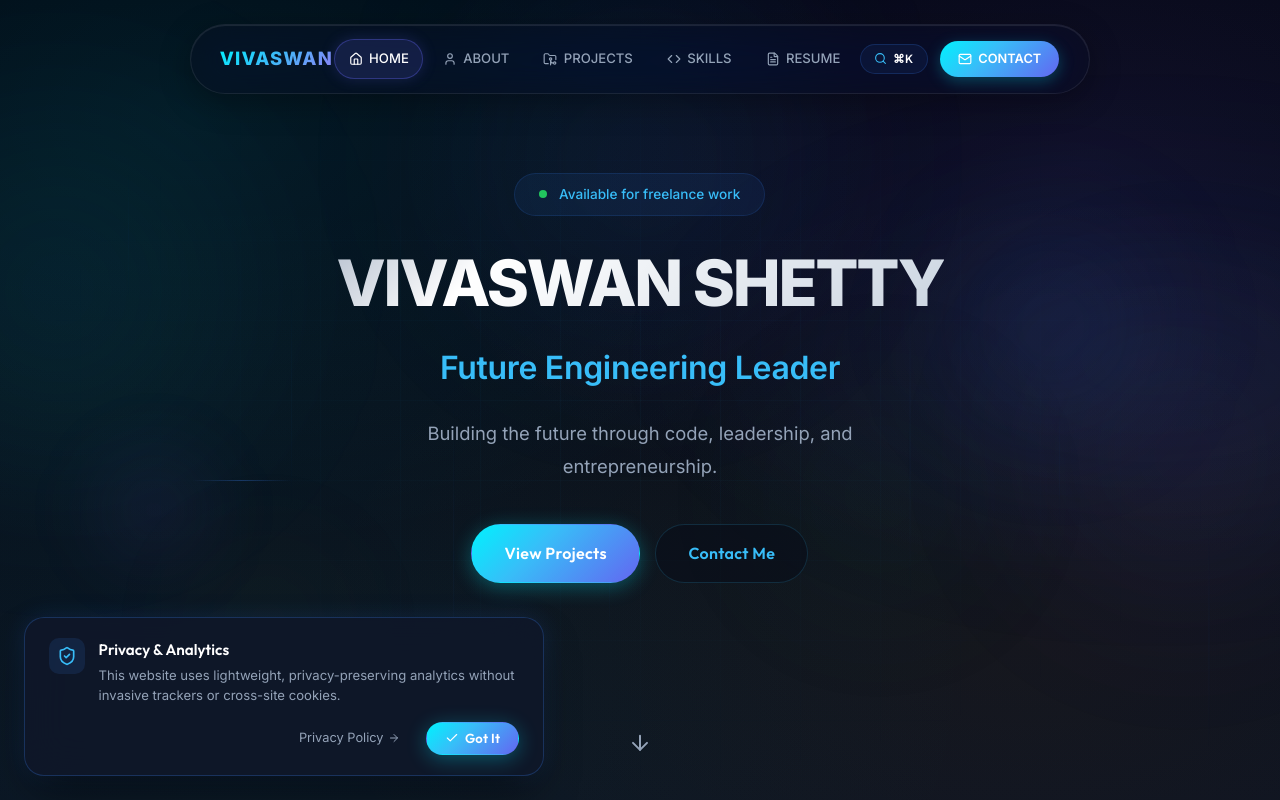
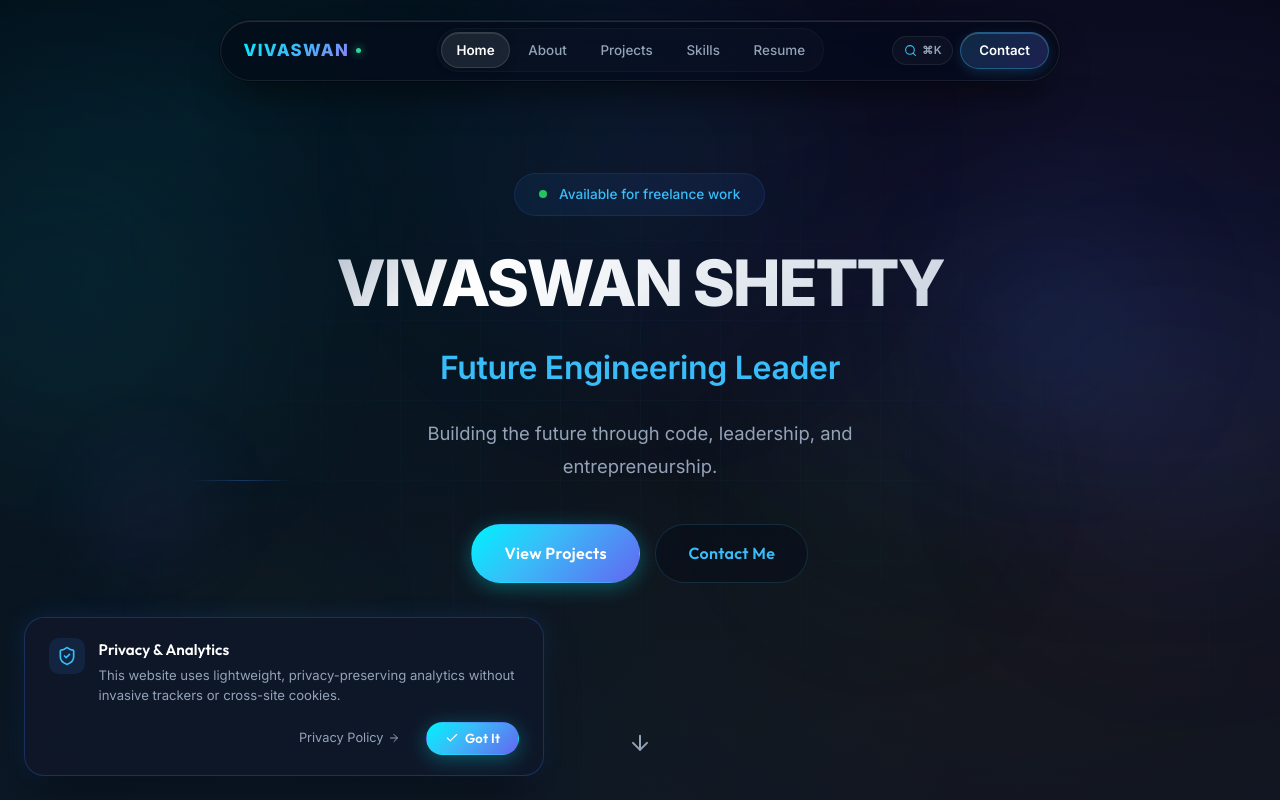
Before and after one commit to vivaswanshetty/Portfolio-Website, a React (Vite) app: page / in a window 1280 px wide. Shown: the top 800 px of the page. Built offline with nearby package versions, Linux system fonts and the light colour scheme.

Commit message:
feat: redesign floating navbar to be breathable, modern, and highly sophisticated with smooth sliding active pill and refined typography

```diff
--- a/src/components/Navbar.jsx
+++ b/src/components/Navbar.jsx
@@ -1,17 +1,17 @@
 import React, { useState } from 'react';
 import { NavLink } from 'react-router-dom';
 import { motion, AnimatePresence } from 'framer-motion';
-import { Home, User, FolderGit2, FileText, Mail, Menu, X, Code, Search, Sparkles } from 'lucide-react';
+import { Home, User, FolderGit2, FileText, Mail, Menu, X, Code, Search } from 'lucide-react';
 
 const Navbar = () => {
     const [isOpen, setIsOpen] = useState(false);
 
     const navLinks = [
-        { name: 'HOME', path: '/', icon: Home },
-        { name: 'ABOUT', path: '/about', icon: User },
-        { name: 'PROJECTS', path: '/projects', icon: FolderGit2 },
-        { name: 'SKILLS', path: '/skills', icon: Code },
-        { name: 'RESUME', path: '/resume', icon: FileText },
+        { name: 'Home', path: '/', icon: Home },
+        { name: 'About', path: '/about', icon: User },
+        { name: 'Projects', path: '/projects', icon: FolderGit2 },
+        { name: 'Skills', path: '/skills', icon: Code },
+        { name: 'Resume', path: '/resume', icon: FileText },
     ];
 
     const openCommandPalette = () => {
@@ -21,11 +21,12 @@ const Navbar = () => {
     return (
         <>
             <motion.nav
-                initial={{ y: -100, opacity: 0 }}
+                initial={{ y: -80, opacity: 0 }}
                 animate={{ y: 0, opacity: 1 }}
-                transition={{ duration: 0.6, ease: [0.16, 1, 0.3, 1] }}
+                transition={{ duration: 0.7, ease: [0.16, 1, 0.3, 1] }}
                 className="navbar-main"
             >
+                {/* Brand Logo */}
                 <NavLink
                     to="/"
                     className="navbar-logo"
@@ -36,87 +37,77 @@ const Navbar = () => {
                         }
                     }}
                 >
-                    VIVASWAN
+                    <span className="navbar-logo-text">VIVASWAN</span>
+                    <span className="navbar-logo-dot" />
                 </NavLink>
 
+                {/* Desktop Navigation Links */}
                 <div className="desktop-only navbar-links">
                     {navLinks.map((link) => (
-                        <motion.div
+                        <NavLink
                             key={link.path}
-                            whileHover={{ scale: 1.05 }}
-                            whileTap={{ scale: 0.95 }}
-                        >
-                            <NavLink
                             to={link.path}
                             className={({ isActive }) => `navbar-link ${isActive ? 'active' : ''}`}
                         >
-                                <link.icon size={14} />
-                                {link.name}
+                            {({ isActive }) => (
+                                <>
+                                    <span style={{ position: 'relative', zIndex: 2 }}>{link.name}</span>
+                                    {isActive && (
+                                        <motion.div
+                                            layoutId="activeNavIndicator"
+                                            className="navbar-active-pill"
+                                            transition={{ type: 'spring', stiffness: 380, damping: 30 }}
+                                        />
+                                    )}
+                                </>
+                            )}
                         </NavLink>
-                        </motion.div>
                     ))}
+                </div>
 
-                    {/* Command Palette Trigger Button */}
+                {/* Right Side Actions: Command Palette & Contact */}
+                <div className="desktop-only navbar-actions">
                     <motion.button
                         onClick={openCommandPalette}
-                        className="navbar-link"
-                        whileHover={{ scale: 1.05 }}
-                        whileTap={{ scale: 0.95 }}
-                        style={{
-                            background: 'rgba(59, 130, 246, 0.08)',
-                            border: '1px solid rgba(59, 130, 246, 0.2)',
-                            color: 'var(--text-muted)',
-                            cursor: 'pointer',
-                            display: 'flex',
-                            alignItems: 'center',
-                            gap: '0.4rem',
-                            padding: '0.45rem 0.8rem'
-                        }}
-                        title="Open Command Palette (Cmd + K / Ctrl + K)"
+                        className="navbar-cmd-btn"
+                        whileHover={{ scale: 1.04 }}
+                        whileTap={{ scale: 0.96 }}
+                        title="Search & Commands (⌘K / Ctrl+K)"
                     >
-                        <Search size={13} color="var(--accent-primary)" />
-                        <span style={{ fontSize: '0.72rem', letterSpacing: '0.05em', color: '#fff', fontWeight: 600 }}>⌘K</span>
+                        <Search size={13} className="navbar-cmd-icon" />
+                        <span className="navbar-cmd-shortcut">⌘K</span>
                     </motion.button>
 
                     <NavLink to="/contact" className="navbar-contact-btn">
-                        <Mail size={14} />
-                        CONTACT
+                        <span>Contact</span>
                     </NavLink>
                 </div>
 
-                <div style={{ display: 'flex', alignItems: 'center', gap: '0.5rem' }}>
-                    {/* Mobile Command Palette trigger */}
+                {/* Mobile Right Controls */}
+                <div className="mobile-actions">
                     <motion.button
                         onClick={openCommandPalette}
-                        className="mobile-toggle"
-                        whileHover={{ scale: 1.1 }}
-                        whileTap={{ scale: 0.9 }}
-                        style={{
-                            display: 'none',
-                            padding: '0.4rem',
-                            borderRadius: '8px',
-                            background: 'rgba(59, 130, 246, 0.1)',
-                            border: '1px solid rgba(59, 130, 246, 0.2)'
-                        }}
+                        className="mobile-cmd-btn"
+                        whileTap={{ scale: 0.92 }}
                         title="Search & Commands"
                     >
-                        <Search size={18} color="var(--accent-primary)" />
+                        <Search size={17} />
                     </motion.button>
 
                     <motion.button
                         onClick={() => setIsOpen(!isOpen)}
                         className="mobile-toggle"
-                        whileHover={{ scale: 1.1 }}
                         whileTap={{ scale: 0.9 }}
+                        aria-label="Toggle menu"
                     >
                         <AnimatePresence mode="wait">
                             {isOpen ? (
                                 <motion.div key="close" initial={{ rotate: -90, opacity: 0 }} animate={{ rotate: 0, opacity: 1 }} exit={{ rotate: 90, opacity: 0 }}>
-                                    <X size={24} />
+                                    <X size={22} />
                                 </motion.div>
                             ) : (
                                 <motion.div key="menu" initial={{ rotate: 90, opacity: 0 }} animate={{ rotate: 0, opacity: 1 }} exit={{ rotate: -90, opacity: 0 }}>
-                                    <Menu size={24} />
+                                    <Menu size={22} />
                                 </motion.div>
                             )}
                         </AnimatePresence>
@@ -124,48 +115,57 @@ const Navbar = () => {
                 </div>
             </motion.nav>
 
+            {/* Mobile Drawer Menu */}
             <AnimatePresence>
                 {isOpen && (
                     <motion.div
-                        initial={{ opacity: 0 }}
-                        animate={{ opacity: 1 }}
-                        exit={{ opacity: 0 }}
+                        initial={{ opacity: 0, backdropFilter: 'blur(0px)' }}
+                        animate={{ opacity: 1, backdropFilter: 'blur(20px)' }}
+                        exit={{ opacity: 0, backdropFilter: 'blur(0px)' }}
                         transition={{ duration: 0.3 }}
                         className="mobile-menu"
                     >
+                        <div style={{ display: 'flex', flexDirection: 'column', gap: '1.25rem', width: '100%', maxWidth: '320px' }}>
                             {navLinks.map((link, idx) => (
                                 <motion.div
                                     key={link.path}
-                                initial={{ opacity: 0, y: 30 }}
+                                    initial={{ opacity: 0, y: 20 }}
                                     animate={{ opacity: 1, y: 0 }}
-                                exit={{ opacity: 0, y: -20 }}
-                                transition={{ delay: idx * 0.08 }}
+                                    exit={{ opacity: 0, y: -10 }}
+                                    transition={{ delay: idx * 0.06 }}
                                 >
                                     <NavLink
                                         to={link.path}
                                         onClick={() => setIsOpen(false)}
-                                    className="mobile-menu-link"
+                                        className={({ isActive }) => `mobile-menu-link ${isActive ? 'active' : ''}`}
                                     >
-                                    <link.icon size={26} />
-                                    {link.name}
+                                        <div className="mobile-menu-icon">
+                                            <link.icon size={20} />
+                                        </div>
+                                        <span>{link.name}</span>
                                     </NavLink>
                                 </motion.div>
                             ))}
+
                             <motion.div
-                            initial={{ opacity: 0, y: 30 }}
+                                initial={{ opacity: 0, y: 20 }}
                                 animate={{ opacity: 1, y: 0 }}
-                            exit={{ opacity: 0, y: -20 }}
-                            transition={{ delay: navLinks.length * 0.08 }}
+                                exit={{ opacity: 0, y: -10 }}
+                                transition={{ delay: navLinks.length * 0.06 }}
+                                style={{ marginTop: '1rem' }}
                             >
                                 <NavLink
                                     to="/contact"
                                     onClick={() => setIsOpen(false)}
-                                className="mobile-menu-link contact"
+                                    className="mobile-menu-link contact-pill"
                                 >
-                                <Mail size={26} />
-                                CONTACT
+                                    <div className="mobile-menu-icon contact">
+                                        <Mail size={20} />
+                                    </div>
+                                    <span>Get In Touch</span>
                                 </NavLink>
                             </motion.div>
+                        </div>
                     </motion.div>
                 )}
             </AnimatePresence>
--- a/src/index.css
+++ b/src/index.css
@@ -275,49 +275,42 @@ img {
 
 .navbar-main {
   position: fixed;
-  top: 1.5rem;
+  top: 1.25rem;
   left: 0;
   right: 0;
   margin-left: auto;
   margin-right: auto;
-  width: min(90%, 900px);
-  max-width: 900px;
+  width: min(92%, 840px);
+  max-width: 840px;
   z-index: 1000;
-  padding: 0.85rem 1.8rem;
+  padding: 0.45rem 0.6rem 0.45rem 1.4rem;
   border-radius: 9999px;
-  background: rgba(10, 15, 30, 0.45);
-  backdrop-filter: blur(24px) saturate(190%);
-  -webkit-backdrop-filter: blur(24px) saturate(190%);
+  background: rgba(6, 10, 20, 0.65);
+  backdrop-filter: blur(28px) saturate(200%);
+  -webkit-backdrop-filter: blur(28px) saturate(200%);
   border: 1px solid rgba(255, 255, 255, 0.08);
   display: flex;
   align-items: center;
   justify-content: space-between;
-  box-shadow: 0 8px 32px 0 rgba(0, 0, 0, 0.3),
-              inset 0 1px 1px 0 rgba(255, 255, 255, 0.1);
-}
-
-/* Hidden by default on desktop, shown on mobile via media query */
-.mobile-toggle {
-  display: none;
-  background: none;
-  border: none;
-  color: white;
-  cursor: pointer;
-  padding: 0.25rem;
-  align-items: center;
-  justify-content: center;
+  box-shadow: 0 20px 40px -15px rgba(0, 0, 0, 0.7),
+              inset 0 1px 0 rgba(255, 255, 255, 0.12),
+              0 0 0 1px rgba(0, 0, 0, 0.4);
+  transition: all 0.3s ease;
 }
 
 .navbar-logo {
   display: flex;
   align-items: center;
-  gap: 0.5rem;
-  color: white;
+  gap: 0.45rem;
   text-decoration: none;
+  padding-right: 0.5rem;
+}
+
+.navbar-logo-text {
   font-family: var(--font-brand);
   font-weight: 800;
-  font-size: 1.15rem;
-  letter-spacing: 0.06em;
+  font-size: 1.05rem;
+  letter-spacing: 0.08em;
   background: var(--grad-aurora);
   background-size: 200% auto;
   -webkit-background-clip: text;
@@ -326,93 +319,209 @@ img {
   animation: gradient-shift 6s ease infinite;
 }
 
+.navbar-logo-dot {
+  width: 5px;
+  height: 5px;
+  border-radius: 50%;
+  background: #34d399;
+  box-shadow: 0 0 8px #34d399;
+  display: inline-block;
+}
+
 .navbar-links {
   display: flex;
   align-items: center;
-  gap: 0.3rem;
+  gap: 0.2rem;
+  background: rgba(255, 255, 255, 0.02);
+  padding: 0.2rem;
+  border-radius: 9999px;
+  border: 1px solid rgba(255, 255, 255, 0.03);
 }
 
 .navbar-link {
-  font-size: 0.82rem;
+  position: relative;
+  font-size: 0.84rem;
   font-weight: 500;
   color: var(--text-muted);
   text-decoration: none;
-  padding: 0.55rem 0.85rem;
-  border-radius: 2rem;
+  padding: 0.45rem 0.95rem;
+  border-radius: 9999px;
+  display: flex;
+  align-items: center;
+  transition: color 0.2s ease;
+}
+
+.navbar-link:hover {
+  color: #ffffff;
+}
+
+.navbar-link.active {
+  color: #ffffff;
+  font-weight: 600;
+}
+
+.navbar-active-pill {
+  position: absolute;
+  inset: 0;
+  background: rgba(255, 255, 255, 0.08);
+  border: 1px solid rgba(255, 255, 255, 0.12);
+  border-radius: 9999px;
+  box-shadow: 0 2px 10px rgba(0, 0, 0, 0.2), inset 0 1px 0 rgba(255, 255, 255, 0.1);
+  z-index: 1;
+}
+
+.navbar-actions {
   display: flex;
   align-items: center;
   gap: 0.4rem;
-  transition: all 0.3s;
-  border: 1px solid transparent;
 }
 
-.navbar-link:hover {
-  color: white;
-  background: rgba(56, 189, 248, 0.1);
-  border-color: rgba(56, 189, 248, 0.15);
+.navbar-cmd-btn {
+  display: flex;
+  align-items: center;
+  gap: 0.35rem;
+  padding: 0.4rem 0.65rem;
+  border-radius: 9999px;
+  background: rgba(255, 255, 255, 0.03);
+  border: 1px solid rgba(255, 255, 255, 0.07);
+  color: var(--text-muted);
+  cursor: pointer;
+  transition: all 0.2s ease;
 }
 
-.navbar-link.active {
-  color: white;
-  background: rgba(99, 102, 241, 0.16);
-  border: 1px solid rgba(99, 102, 241, 0.35);
-  box-shadow: 0 0 15px rgba(99, 102, 241, 0.2);
+.navbar-cmd-btn:hover {
+  background: rgba(255, 255, 255, 0.07);
+  border-color: rgba(56, 189, 248, 0.3);
+  color: #ffffff;
+}
+
+.navbar-cmd-icon {
+  color: var(--accent-azure);
+}
+
+.navbar-cmd-shortcut {
+  font-size: 0.7rem;
+  font-weight: 600;
+  letter-spacing: 0.04em;
+  color: var(--text-muted);
 }
 
 .navbar-contact-btn {
-  font-size: 0.8rem;
+  display: inline-flex;
+  align-items: center;
+  justify-content: center;
+  padding: 0.45rem 1.15rem;
+  border-radius: 9999px;
+  font-size: 0.83rem;
   font-weight: 600;
-  color: white;
+  color: #ffffff;
   text-decoration: none;
-  padding: 0.5rem 1.1rem;
-  border-radius: 2rem;
-  display: flex;
-  align-items: center;
-  gap: 0.4rem;
-  background: var(--grad-primary);
-  margin-left: 0.5rem;
-  transition: all 0.3s;
-  box-shadow: 0 4px 15px rgba(0, 242, 254, 0.25);
+  background: linear-gradient(135deg, rgba(56, 189, 248, 0.18), rgba(99, 102, 241, 0.25));
+  border: 1px solid rgba(56, 189, 248, 0.35);
+  box-shadow: 0 4px 15px -3px rgba(56, 189, 248, 0.25), inset 0 1px 0 rgba(255, 255, 255, 0.2);
+  transition: all 0.25s cubic-bezier(0.16, 1, 0.3, 1);
 }
 
 .navbar-contact-btn:hover {
-  transform: scale(1.05);
-  box-shadow: 0 6px 25px rgba(99, 102, 241, 0.45), 0 0 15px rgba(0, 242, 254, 0.3);
+  background: linear-gradient(135deg, rgba(56, 189, 248, 0.3), rgba(99, 102, 241, 0.45));
+  border-color: rgba(56, 189, 248, 0.6);
+  box-shadow: 0 6px 20px -3px rgba(99, 102, 241, 0.45), 0 0 15px rgba(56, 189, 248, 0.3);
+  transform: translateY(-1px);
 }
 
-/* Mobile Menu — visibility is controlled by framer-motion AnimatePresence */
+/* Mobile Controls */
+.mobile-actions {
+  display: none;
+  align-items: center;
+  gap: 0.4rem;
+}
+
+.mobile-cmd-btn {
+  display: flex;
+  align-items: center;
+  justify-content: center;
+  width: 38px;
+  height: 38px;
+  border-radius: 50%;
+  background: rgba(255, 255, 255, 0.05);
+  border: 1px solid rgba(255, 255, 255, 0.08);
+  color: var(--accent-azure);
+  cursor: pointer;
+}
+
+.mobile-toggle {
+  display: flex;
+  align-items: center;
+  justify-content: center;
+  width: 38px;
+  height: 38px;
+  border-radius: 50%;
+  background: rgba(255, 255, 255, 0.05);
+  border: 1px solid rgba(255, 255, 255, 0.08);
+  color: white;
+  cursor: pointer;
+}
+
+/* Mobile Menu Overlay */
 .mobile-menu {
   position: fixed;
   inset: 0;
-  background: rgba(2, 6, 23, 0.98);
+  background: rgba(3, 7, 18, 0.92);
+  backdrop-filter: blur(24px);
+  -webkit-backdrop-filter: blur(24px);
   z-index: 999;
   display: flex;
   flex-direction: column;
   align-items: center;
   justify-content: center;
-  gap: 2rem;
+  padding: 2rem;
 }
 
 .mobile-menu-link {
-  font-size: 1.4rem;
-  font-weight: 700;
-  color: white;
-  text-decoration: none;
   display: flex;
   align-items: center;
   gap: 1rem;
-  padding: 0.5rem;
+  padding: 0.85rem 1.25rem;
+  border-radius: 1rem;
+  text-decoration: none;
+  color: var(--text-muted);
+  font-size: 1.15rem;
+  font-weight: 600;
+  background: rgba(255, 255, 255, 0.02);
+  border: 1px solid rgba(255, 255, 255, 0.05);
+  transition: all 0.2s ease;
 }
 
-.mobile-menu-link.contact {
-  color: var(--accent-primary);
+.mobile-menu-link:hover,
+.mobile-menu-link.active {
+  color: #ffffff;
+  background: rgba(56, 189, 248, 0.08);
+  border-color: rgba(56, 189, 248, 0.25);
+}
+
+.mobile-menu-icon {
+  width: 36px;
+  height: 36px;
+  border-radius: 10px;
+  background: rgba(255, 255, 255, 0.05);
+  display: flex;
+  align-items: center;
+  justify-content: center;
+  color: var(--accent-azure);
+}
+
+.mobile-menu-link.contact-pill {
+  background: linear-gradient(135deg, rgba(56, 189, 248, 0.15), rgba(99, 102, 241, 0.25));
+  border-color: rgba(56, 189, 248, 0.35);
+  color: #ffffff;
+  justify-content: center;
 }
 
 /* Responsive Navbar */
 @media (max-width: 900px) {
   :root {
     --nav-height: 65px;
-    --nav-top-offset: 0px; /* Mobile nav is pinned at top: 0, no floating offset */
+    --nav-top-offset: 0px;
   }
 
   .navbar-main {
@@ -426,32 +535,22 @@ img {
     border-radius: 0;
     border: none;
     border-bottom: 1px solid rgba(255, 255, 255, 0.08);
-    padding: 1rem 1.5rem;
-    background: rgba(10, 15, 30, 0.6);
-    backdrop-filter: blur(24px) saturate(190%);
-    -webkit-backdrop-filter: blur(24px) saturate(190%);
-    box-shadow: 0 4px 20px 0 rgba(0, 0, 0, 0.2);
+    padding: 0.8rem 1.25rem;
+    background: rgba(6, 10, 20, 0.8);
   }
 
   .desktop-only {
     display: none !important;
   }
 
-  .mobile-toggle {
+  .mobile-actions {
     display: flex !important;
   }
-
-  /* Mobile menu is controlled by framer-motion AnimatePresence, NOT by CSS display */
 }
 
 @media (min-width: 901px) {
-  .mobile-toggle {
+  .mobile-actions {
     display: none !important;
-  }
-
-  /* Hide scroll progress on small viewports to avoid overlap */
-  .scroll-progress-hidden-mobile {
-    display: none;
   }
 }
 
```
Lines whose indentation alone changed are shown as unchanged.
